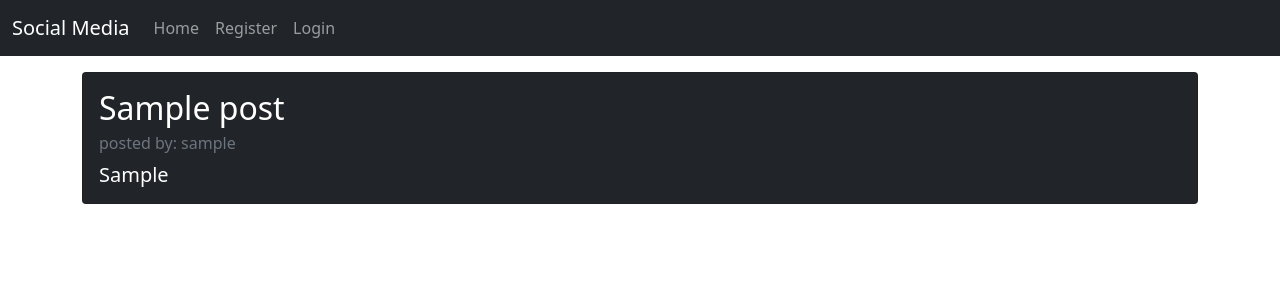
After one commit to dshinnn/flask_social_media, a Flask app: page /post/1 in a window 1280 px wide. The commit adds this page. Shown: the top 300 px of the page. Run offline with Flask 2, Linux system fonts and the light colour scheme; tables that the repository leaves empty hold one stand-in row (values such as "Sample post"); some libraries are stand-ins or nearby versions.

Commit message:
Show more info for each post

```diff
--- a/app/routes.py
+++ b/app/routes.py
@@ -77,8 +77,7 @@ def create_post():
     return render_template('create_post.html', form=form)
 
 
-# @app.route('/user=<int:user_id>')
-# @login_required
-# def user_info(user_id):
-#     user = User.query.get_or_404(user_id)
-#     return render_template('index.html', user=user)
+@app.route('/post/<int:post_id>')
+def post_info(post_id):
+    post = Post.query.get_or_404(post_id)
+    return render_template('post.html', post=post)
--- a/app/templates/index.html
+++ b/app/templates/index.html
@@ -6,7 +6,7 @@
     {% for post in posts %}
         <div class="card mt-3 bg-dark text-white">
             <div class="card-body">
-            <h5 class="card-title fs-3">{{ post.title }}</h5>
+            <h5 class="card-title fs-3"><a href="{{ url_for('post_info', post_id=post.id) }}">{{ post.title }}</a></h5>
             <p class="card-text">Posted by: {{ post.get_user()}} </p>
             </div>
         </div>
--- /dev/null
+++ b/app/templates/post.html
@@ -0,0 +1,17 @@
+{% extends 'base.html' %}
+
+{% block title %}{{ post.title }}{% endblock %}
+
+{% block content %}
+<div class="card bg-dark text-white mt-3" >
+    <div class="card-body">
+        <h2 class="card-title">{{ post.title }}</h2>
+        <p class="card-subtitle mb-2 text-muted">posted by: {{ post.get_user() }}</p>
+        <h5 class="card-text">{{ post.post_section }}</h5>
+        {% if current_user.id == post.user_id %}
+            <a href="#" class="card-link">Edit</a>
+            <a href="#" class="card-link">Delete</a>
+        {% endif %}
+    </div>
+  </div>
+{% endblock %}
```
